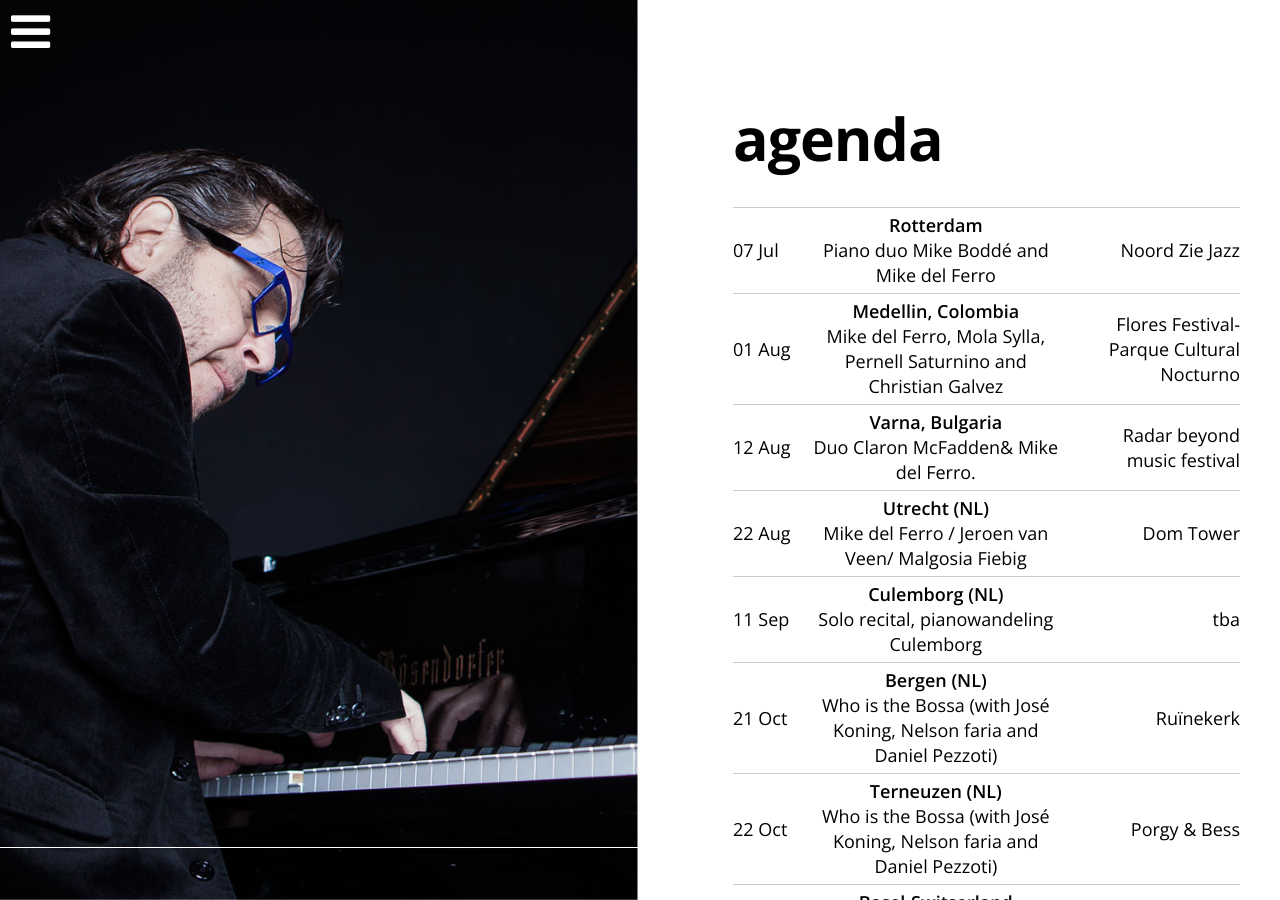
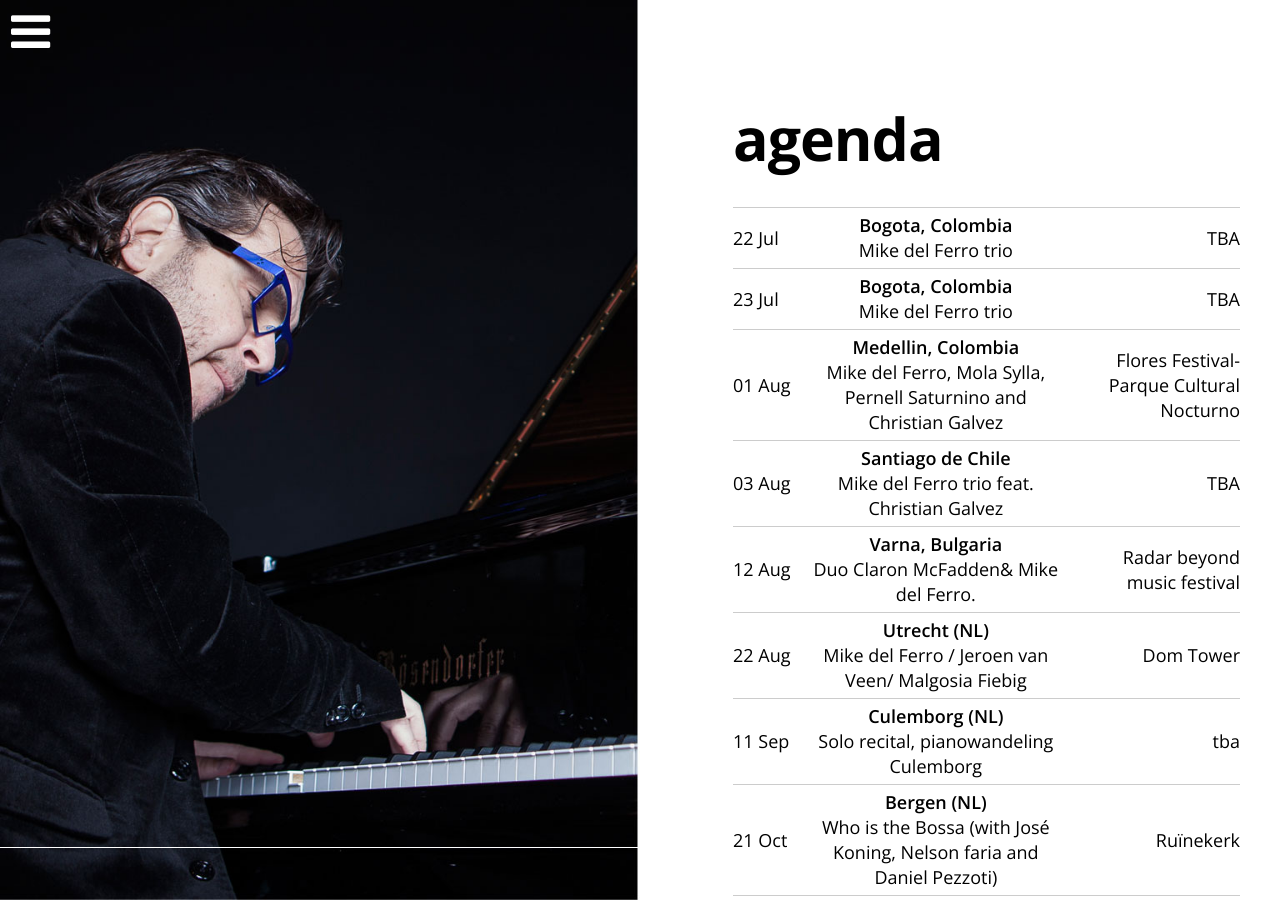
Before and after one commit to mikedelferro/website, a Jekyll site: the page built from agenda.html, in a window 1280 px wide and 900 px high. Built offline with Jekyll 4.4.1, drawn with Linux system fonts in a browser that asks for light colours; nearby versions of some CDN libraries.

Commit message:
Updated '/_config.yml' via CloudCannon

```diff
--- a/_config.yml
+++ b/_config.yml
@@ -59,11 +59,11 @@ gigs:
     location: Flores Festival- Parque Cultural Nocturno
     venue: 'Medellin, Colombia'
     url:
-  - title: Piano duo Mike Boddé and Mike del Ferro
-    date: 2016-07-07T20:00:00.000Z
-    location: Noord Zie Jazz
-    venue: Rotterdam
-    url: 'http://www.noordziejazz.nl/#Bergsingelkerk'
+  - title: Mike del Ferro trio feat. Christian Galvez
+    date: 2016-08-03T20:00:00.000Z
+    location: TBA
+    venue: Santiago de Chile
+    url:
   - title: 'Who is the Bossa (with José Koning, Nelson faria and Daniel Pezzoti)'
     date: 2016-10-21T20:00:00.000Z
     location: Ruïnekerk
@@ -79,3 +79,13 @@ gigs:
     location: tba
     venue: Culemborg (NL)
     url:
+  - title: Mike del Ferro trio
+    date: 2016-07-22T20:00:00.000Z
+    location: TBA
+    venue: 'Bogota, Colombia'
+    url:
+  - title: Mike del Ferro trio
+    date: 2016-07-23T20:00:00.000Z
+    location: TBA
+    venue: 'Bogota, Colombia'
+    url:
```
